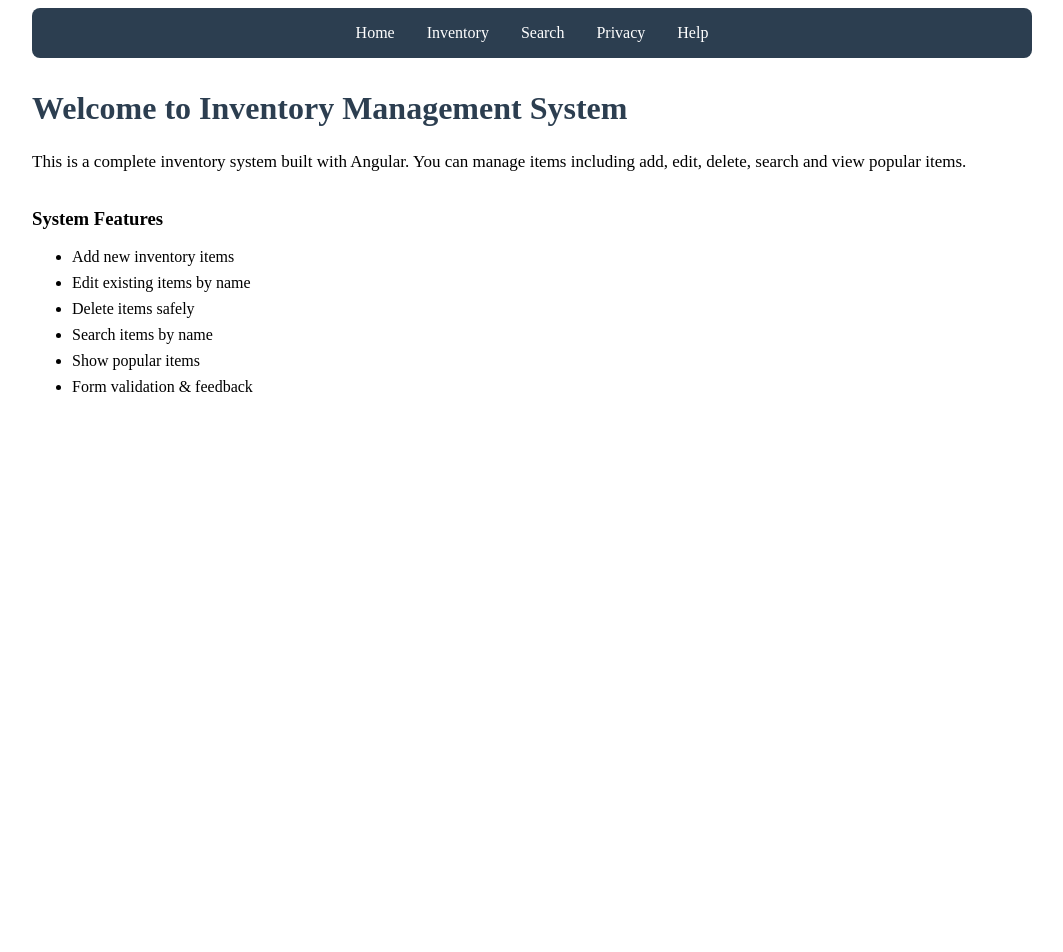
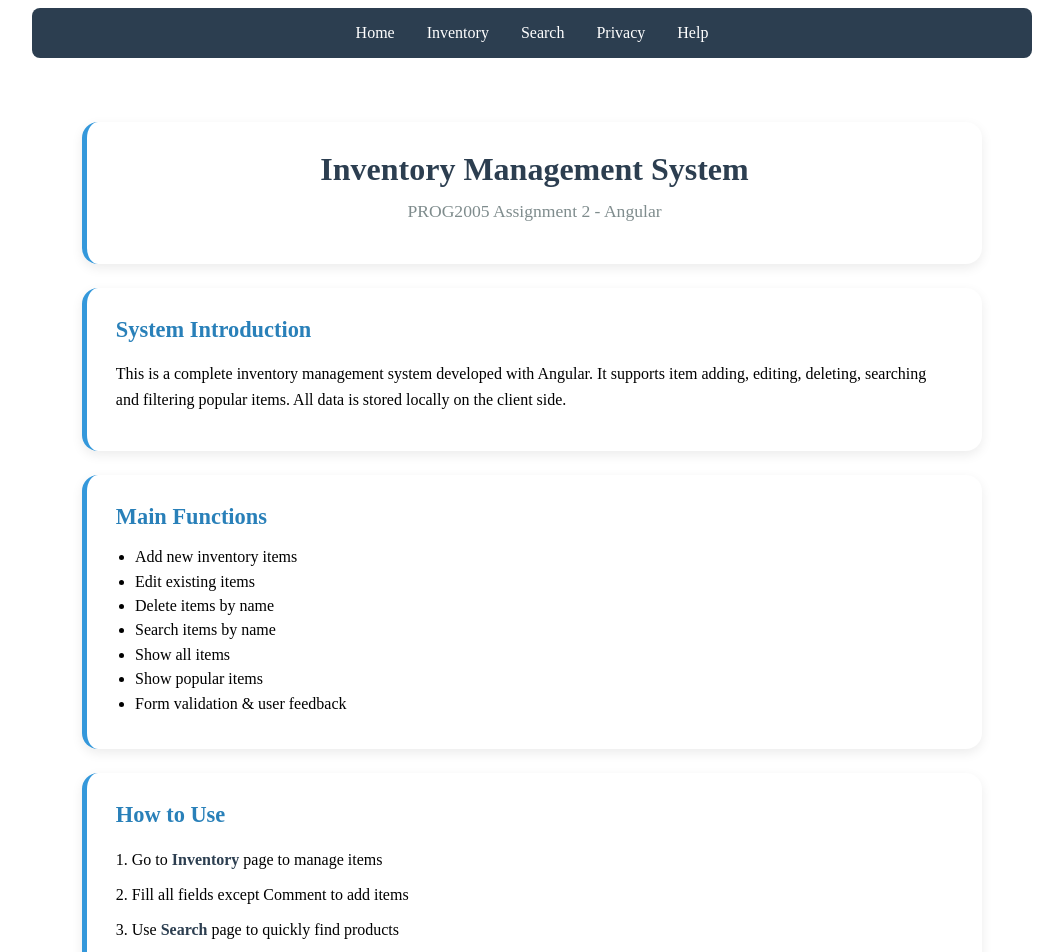
Before and after one commit to TCFeatherDute/24833170_PMS_A2, an Angular app in the folder Part2/inventory-angular/: page / in a window 1280 px wide. Shown: the top 952 px of the page, without its empty margins (108-1171 px from the left). Before the commit the page ends 800 px from the top, so only its background shows below. Built offline with nearby package versions, Linux system fonts and the light colour scheme.

Commit message:
- Beautify the Home page to better align with general aesthetics and needs

```diff
--- a/Part2/inventory-angular/src/app/features/home/home.css
+++ b/Part2/inventory-angular/src/app/features/home/home.css
@@ -1,4 +1,61 @@
-h1 { color: #2c3e50; }
-.desc { font-size: 17px; margin: 1rem 0; line-height: 1.6; }
-.features { margin-top: 2rem; }
-li { margin: 0.5rem 0; font-size: 16px; }
+.home-container {
+  max-width: 900px;
+  margin: 0 auto;
+  padding: 2rem 1rem;
+  display: flex;
+  flex-direction: column;
+  gap: 1.5rem;
+}
+
+.card {
+  background: #ffffff;
+  padding: 1.8rem;
+  border-radius: 16px;
+  box-shadow: 0 4px 12px rgba(0, 0, 0, 0.08);
+  border-left: 5px solid #3498db;
+}
+
+.card h1 {
+  font-size: 2rem;
+  margin: 0 0 0.5rem 0;
+  color: #2c3e50;
+  text-align: center;
+}
+
+.card h2 {
+  font-size: 1.4rem;
+  color: #2980b9;
+  margin-top: 0;
+}
+
+.subtitle {
+  text-align: center;
+  color: #7f8c8d;
+  font-size: 1.1rem;
+}
+
+ul {
+  padding-left: 1.2rem;
+  margin: 0.5rem 0;
+}
+
+li {
+  margin: 0.4rem 0;
+  font-size: 1rem;
+}
+
+p {
+  line-height: 1.6;
+  margin: 0.6rem 0;
+}
+
+strong {
+  color: #2c3e50;
+}
+
+.footer {
+  text-align: center;
+  margin-top: 1rem;
+  color: #7f8c8d;
+  font-size: 0.95rem;
+}
--- a/Part2/inventory-angular/src/app/features/home/home.html
+++ b/Part2/inventory-angular/src/app/features/home/home.html
@@ -1,14 +1,39 @@
-<h1>Welcome to {{ title }}</h1>
-<p class="desc">{{ description }}</p>
+<div class="home-container">
+  <div class="card">
+    <h1>Inventory Management System</h1>
+    <p class="subtitle">PROG2005 Assignment 2 - Angular</p>
+  </div>
 
-<div class="features">
-  <h3>System Features</h3>
-  <ul>
-    <li>Add new inventory items</li>
-    <li>Edit existing items by name</li>
-    <li>Delete items safely</li>
-    <li>Search items by name</li>
-    <li>Show popular items</li>
-    <li>Form validation & feedback</li>
-  </ul>
+  <div class="card">
+    <h2>System Introduction</h2>
+    <p>This is a complete inventory management system developed with Angular.
+      It supports item adding, editing, deleting, searching and filtering popular items.
+      All data is stored locally on the client side.</p>
+  </div>
+
+  <div class="card">
+    <h2>Main Functions</h2>
+    <ul>
+      <li>Add new inventory items</li>
+      <li>Edit existing items</li>
+      <li>Delete items by name</li>
+      <li>Search items by name</li>
+      <li>Show all items</li>
+      <li>Show popular items</li>
+      <li>Form validation & user feedback</li>
+    </ul>
+  </div>
+
+  <div class="card">
+    <h2>How to Use</h2>
+    <p>1. Go to <strong>Inventory</strong> page to manage items</p>
+    <p>2. Fill all fields except Comment to add items</p>
+    <p>3. Use <strong>Search</strong> page to quickly find products</p>
+    <p>4. View popular products with one click</p>
+    <p>5. All data is stored locally in the service</p>
+  </div>
+
+  <div class="footer">
+    <p>Student: [Zihang Zhao] | Student ID: [24833170]</p>
+  </div>
 </div>
--- a/Part2/inventory-angular/src/app/features/home/home.ts
+++ b/Part2/inventory-angular/src/app/features/home/home.ts
@@ -9,5 +9,4 @@
 })
 export class HomeComponent {
   title = 'Inventory Management System';
-  description = 'This is a complete inventory system built with Angular. You can manage items including add, edit, delete, search and view popular items.';
 }
```
